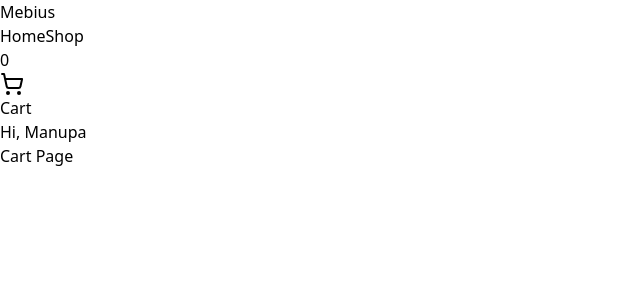
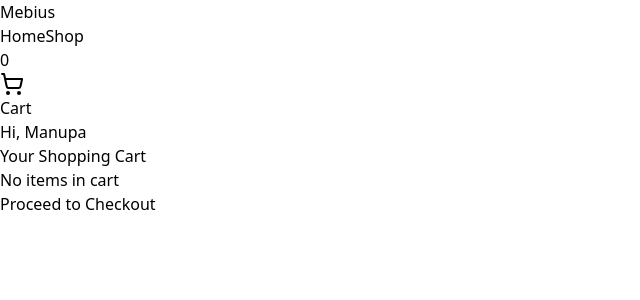
Before and after one commit to dilshara26/fee-storefront-frontend, a React (Vite) app: page /cart in a window 1280 px wide. Shown: the top 300 px of the page, without its empty margins (0-640 px from the left). Built offline with nearby package versions, Linux system fonts and the light colour scheme.

Commit message:
feat: implement cart feature

```diff
--- a/src/components/Navigation.jsx
+++ b/src/components/Navigation.jsx
@@ -1,6 +1,10 @@
 import { Link } from "react-router-dom";
+import { useContext } from "react";
+import { CartContext } from "../context/cartContext";
 
 function Navigation(props) {
+  const { cart } = useContext(CartContext);
+
   return (
     <nav className="flex items-center justify-between py-8 px-16">
       <div className="flex items-center gap-x-16">
@@ -15,7 +19,11 @@ function Navigation(props) {
       <div className="flex items-center gap-x-8">
         <div>
           <Link to="/cart" className="flex items-center gap-x-4 relative">
-            <p className="text-lg">{0}</p>
+            <p className="text-lg">
+              {cart.reduce((sum, el) => {
+                return sum + el.count;
+              }, 0)}
+            </p>
             <div className="flex items-center gap-x-2">
               <svg
                 xmlns="http://www.w3.org/2000/svg"
@@ -45,7 +53,6 @@ function Navigation(props) {
 
 export default Navigation;
 
-
 const props = {
-    name: "Manupa",
-}
+  name: "Manupa",
+};
--- /dev/null
+++ b/src/context/cartContext.jsx
@@ -0,0 +1,3 @@
+import { createContext } from "react";
+
+export const CartContext = createContext({cart:[], updateCart: (product) => {}});
--- a/src/layouts/root.layout.jsx
+++ b/src/layouts/root.layout.jsx
@@ -1,14 +1,31 @@
 import { Outlet } from "react-router-dom";
 import Navigation from "../components/Navigation";
+import { useState } from "react";
+import { CartContext } from "../context/cartContext";
 
 function RootLayout() {
   const name = "Manupa";
 
+  const [cart, setCart] = useState([]);
+
+  const updateCart = (product) => {
+    if (cart.find((el) => product._id === el._id)) {
+      //! Handle the scenario where if product is already in cart
+      setCart(cart.map((el) => el._id === product._id ? {...el, count:el.count + 1} : el));
+      return;
+    }
+      //! Handle the scenario where if product is added to the cart for the first time
+      setCart([...cart, {...product, count: 1}]);
+      return;
+  }
+
   return (
+    <CartContext.Provider value={{cart:cart, updateCart:updateCart}}>
     <main>
       <Navigation name={name} />
       <Outlet />
     </main>
+    </CartContext.Provider>
   );
 }
 
--- a/src/pages/cart/cart.page.jsx
+++ b/src/pages/cart/cart.page.jsx
@@ -1,10 +1,50 @@
+import { useContext } from "react";
+import { CartContext } from "../../context/cartContext";
+import { Link } from "react-router-dom";
 
 function CartPage() {
-  const name = "Manupa";
+  const { cart } = useContext(CartContext);
 
   return (
     <div>
-      <h1>Cart Page</h1>
+      <section className="py-8 px-16">
+      <h1 class="text-4xl font-semibold">Your Shopping Cart</h1>
+      <div className="mt-4 grid grid-cols-2 gap-x-8 gap-y-4  border-black py-4">
+        {cart.length > 0 ? (
+          cart.map((el) => {
+            return (
+              <div className="grid grid-cols-3 border p-2 rounded-xl">
+                <div className="col-span-1 bg-[#f4f8f9] rounded-lg">
+                  <img
+                    src={el.image}
+                    alt=""
+                    className="w-full h-full object-cover rounded-lg"
+                  />
+                </div>
+                <div className="col-span-2 px-4">
+                  <h1 className="text-2xl font-semibold">{el.name}</h1>
+                  <p>{el.description}</p>
+                  <span className="block text-2xl font-semibold mt-2">
+                    $ {el.price}
+                  </span>
+                  <p className="mt-4 text-lg">Amount: {el.count}</p>
+                </div>
+              </div>
+            );
+          })
+        ) : (
+          <p>No items in cart</p>
+        )}
+      </div>
+      <div>
+        <Link
+          className="border-2 border-black px-4 py-1 text-lg rounded-lg mt-2 font-medium hover:bg-black hover:text-white transition"
+          to="/checkout"
+        >
+          Proceed to Checkout
+        </Link>
+      </div>
+      </section>
     </div>
   );
 }
--- a/src/pages/home/components/ProductCard.jsx
+++ b/src/pages/home/components/ProductCard.jsx
@@ -1,24 +1,24 @@
 import { Heart } from "lucide-react";
 import { useState } from "react";
+import { CartContext } from "../../../context/cartContext";
+import { useContext } from "react";
 
 function ProductCard(props) {
   const [isLiked, setIsLiked] = useState(false);
-  const [num, setNum] = useState(0);
+  const { updateCart } = useContext(CartContext);
 
   const handleClick = () => {
-    if (isLiked) {
-      setIsLiked(false);
-    } else {
-      setIsLiked(true);
-    }
-    //setIsLiked(!isLiked)
+    setIsLiked(!isLiked);
   };
 
   const handleAddToCart = () => {
-    // setNum((num) => {
-    //   return num + 1;
-    // });
-    setNum(num + 1);
+    updateCart({
+      _id: props._id,
+      name: props.name,
+      price: props.price,
+      image: props.image,
+      description: props.description,
+    });
   };
 
   return (
@@ -37,7 +37,6 @@ function ProductCard(props) {
       <div className={`h-64 rounded-xl bg-[#f4f8f9] relative`}>
         <img src={props.image} alt="" className="w-full h-full object-cover" />
       </div>
-      <p>{num}</p>
       <div className="mt-4">
         <div className=" flex items-center justify-between">
           <span className="block text-2xl font-semibold">{props.name}</span>
--- a/src/pages/home/components/Products.jsx
+++ b/src/pages/home/components/Products.jsx
@@ -90,7 +90,7 @@ function Products() {
               return (
                 <Tab
                   selectedCategory={selectedCategory}
-                  key={el.id}
+                  key={el._id}
                   category={el}
                   onClick={handleTabClick}
                 />
@@ -113,7 +113,7 @@ function Products() {
 
       <div className="py-8">
         <div className="flex items-center gap-x-4">
-          {categories.map((el) => {
+          {categories.concat([{_id:"ALL", name:"ALL"}]).map((el) => {
             return (
               <Tab
                 selectedCategory={selectedCategory}
@@ -130,6 +130,7 @@ function Products() {
             return (
               <ProductCard
                 key={el._id}
+                _id={el._id}
                 image={el.image}
                 name={el.name}
                 price={el.price}
```
Also changed, not shown: 1 other file (tests, documents, lock files or other folders).
